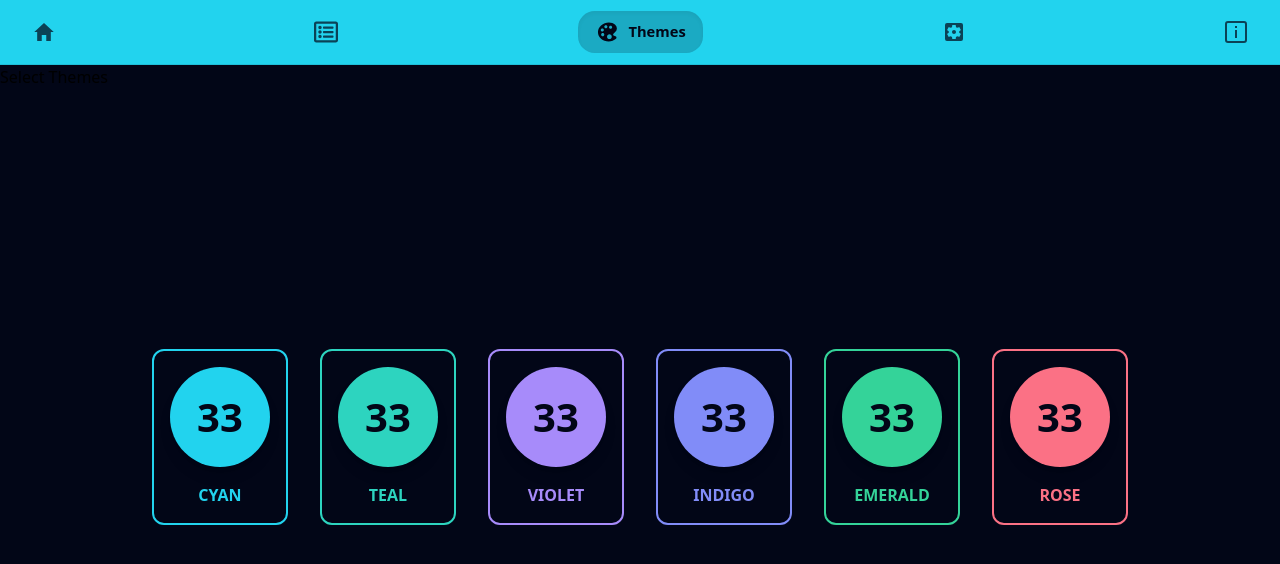
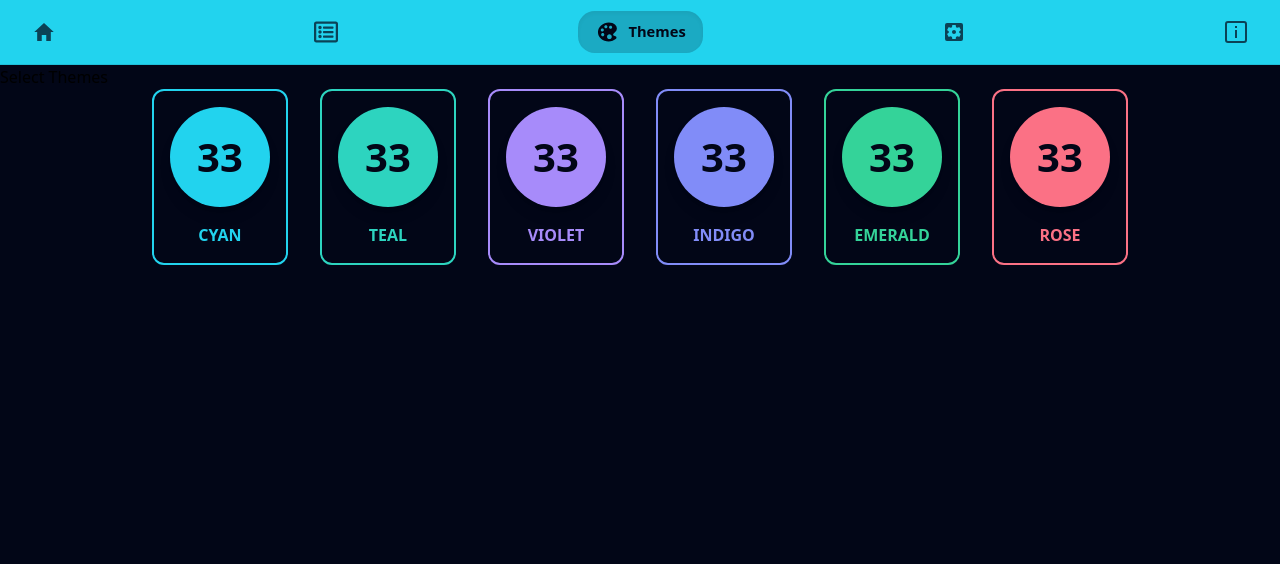
Before and after one commit to IamNayanIslam/advanced-counter-app, a React (Vite) app: page /themes in a window 1280 px wide. Shown: the top 564 px of the page. Built offline with nearby package versions, Linux system fonts and the light colour scheme.

Commit message:
adjust themes page height

```diff
--- a/src/Pages/Themes.tsx
+++ b/src/Pages/Themes.tsx
@@ -12,7 +12,7 @@
     dispatch({ type: "SET_THEME", payload: color });
   };
   return (
-    <div className="flex flex-col min-h-screen">
+    <div className="flex flex-col h-fit">
       <Navbar />
       <h2>Select Themes</h2>
       <div className="flex flex-wrap justify-center items-center gap-8 flex-1 mb-4">
```
